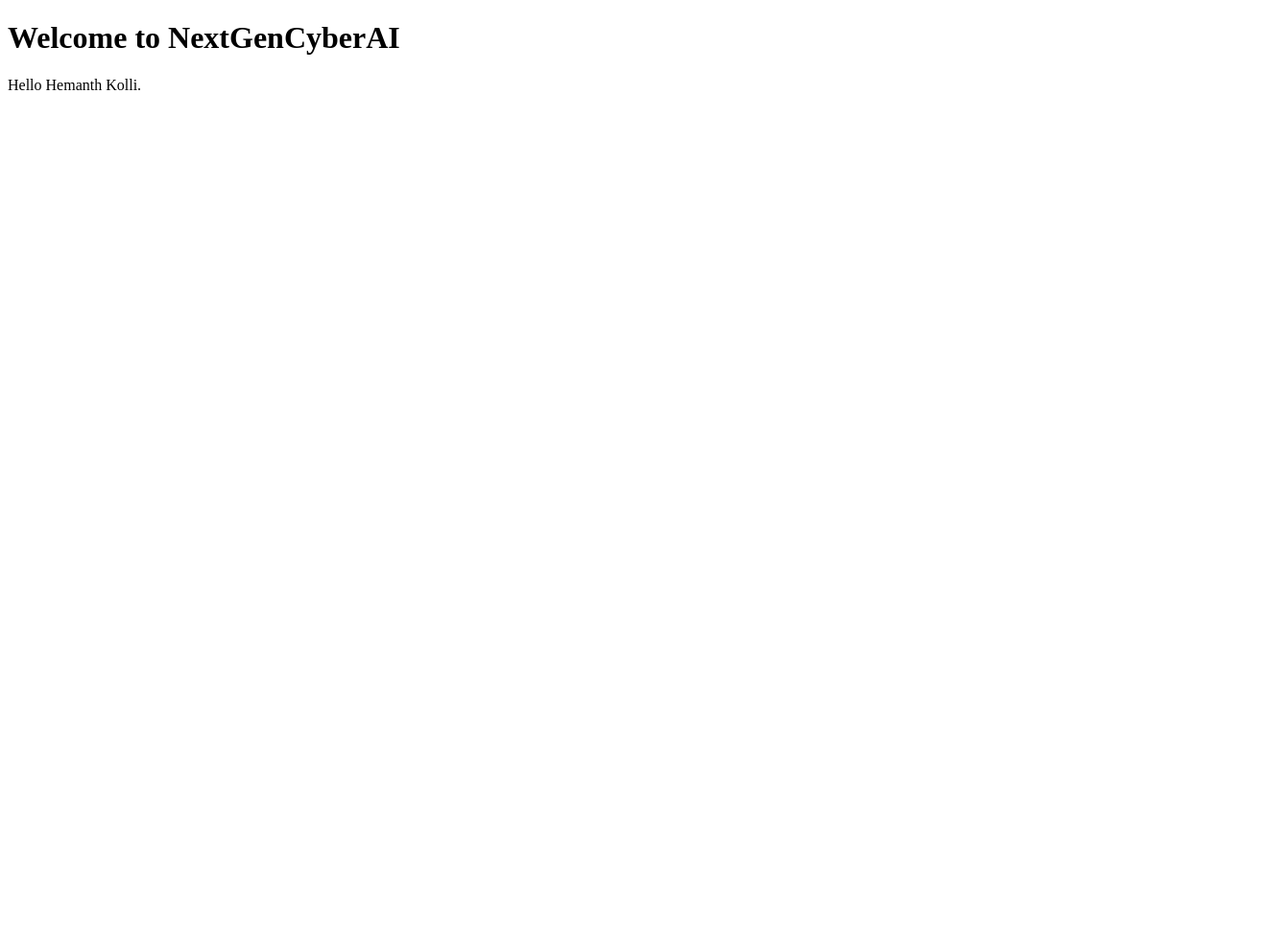
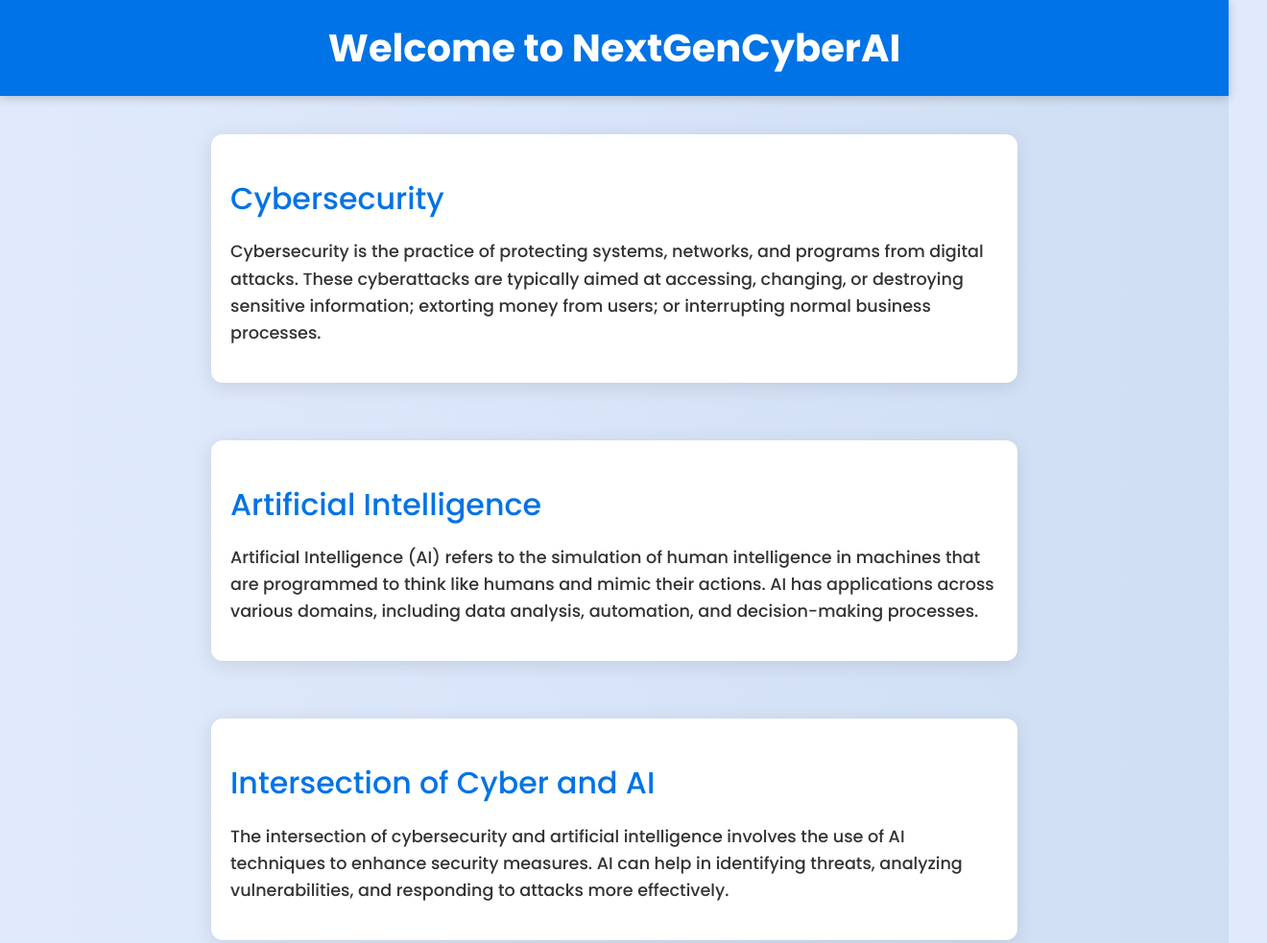
Before and after one commit to kolli99/nextgencyberai.github.io, a plain HTML site: page index.html in a window 1280 px wide. Shown: the top 983 px of the page at 96% size, 1320 px wide, since content can reach past the window. Before the commit the page ends 800 px from the top, so only its background shows below. Drawn offline with Linux system fonts and the light colour scheme.

Commit message:
Updated code with subsections

```diff
--- a/index.html
+++ b/index.html
@@ -1,12 +1,110 @@
 <!DOCTYPE html>
-<html>
+<html lang="en">
 <head>
-<title>Welcome to NextGenCyberAI</title>
+    <meta charset="UTF-8">
+    <meta name="viewport" content="width=device-width, initial-scale=1.0">
+    <title>Welcome to NextGenCyberAI</title>
+    <link href="https://fonts.googleapis.com/css2?family=Poppins:wght@300;500;700&display=swap" rel="stylesheet">
+    <style>
+        body {
+            font-family: 'Poppins', sans-serif;
+            margin: 0;
+            padding: 0;
+            background: linear-gradient(to right, #e0eafc, #cfdef3);
+            color: #333;
+        }
+        header {
+            background: #0073e6;
+            color: white;
+            padding: 20px 0;
+            text-align: center;
+            box-shadow: 0 2px 10px rgba(0, 0, 0, 0.2);
+        }
+        h1 {
+            margin: 0;
+            font-size: 2.5em;
+        }
+        .container {
+            display: flex;
+            flex-direction: column;
+            align-items: center;
+            gap: 20px;
+            padding: 20px;
+        }
+        section {
+            padding: 20px;
+            margin: 20px;
+            width: 90%;
+            max-width: 800px;
+            background: white;
+            border-radius: 12px;
+            box-shadow: 0 4px 20px rgba(0, 0, 0, 0.1);
+            transition: transform 0.2s;
+        }
+        section:hover {
+            transform: translateY(-5px);
+        }
+        h2 {
+            color: #0073e6;
+            font-size: 1.8em;
+            margin-bottom: 10px;
+        }
+        p {
+            line-height: 1.6;
+            font-size: 1.1em;
+        }
+        a {
+            text-decoration: none;
+            color: #0073e6;
+            font-weight: 500;
+            display: block;
+            margin-top: 10px;
+            font-size: 1.1em;
+            transition: color 0.2s;
+        }
+        a:hover {
+            color: #005bb5;
+        }
+        footer {
+            text-align: center;
+            padding: 20px;
+            background: #0073e6;
+            color: white;
+            position: relative;
+            bottom: 0;
+            width: 100%;
+        }
+    </style>
 </head>
 <body>
+    <header>
+        <h1>Welcome to NextGenCyberAI</h1>
+    </header>
 
-<h1>Welcome to NextGenCyberAI</h1>
-<p>Hello Hemanth Kolli.</p>
+    <div class="container">
+        <section id="cybersecurity">
+            <h2><a href="cybersecurity.html">Cybersecurity</a></h2>
+            <p>Cybersecurity is the practice of protecting systems, networks, and programs from digital attacks. These cyberattacks are typically aimed at accessing, changing, or destroying sensitive information; extorting money from users; or interrupting normal business processes.</p>
+        </section>
 
+        <section id="artificial-intelligence">
+            <h2><a href="artificial-intelligence.html">Artificial Intelligence</a></h2>
+            <p>Artificial Intelligence (AI) refers to the simulation of human intelligence in machines that are programmed to think like humans and mimic their actions. AI has applications across various domains, including data analysis, automation, and decision-making processes.</p>
+        </section>
+
+        <section id="intersection">
+            <h2><a href="intersection.html">Intersection of Cyber and AI</a></h2>
+            <p>The intersection of cybersecurity and artificial intelligence involves the use of AI techniques to enhance security measures. AI can help in identifying threats, analyzing vulnerabilities, and responding to attacks more effectively.</p>
+        </section>
+
+        <section id="revamping">
+            <h2><a href="revamping.html">Revamping Security Teams & Reporting</a></h2>
+            <p>Revamping security teams involves integrating AI tools to enhance the capabilities of cybersecurity professionals. It focuses on upskilling teams to leverage AI for threat detection, incident response, and efficient reporting practices.</p>
+        </section>
+    </div>
+
+    <footer>
+        <p>&copy; 2024 NextGenCyberAI. All rights reserved.</p>
+    </footer>
 </body>
 </html>
```
